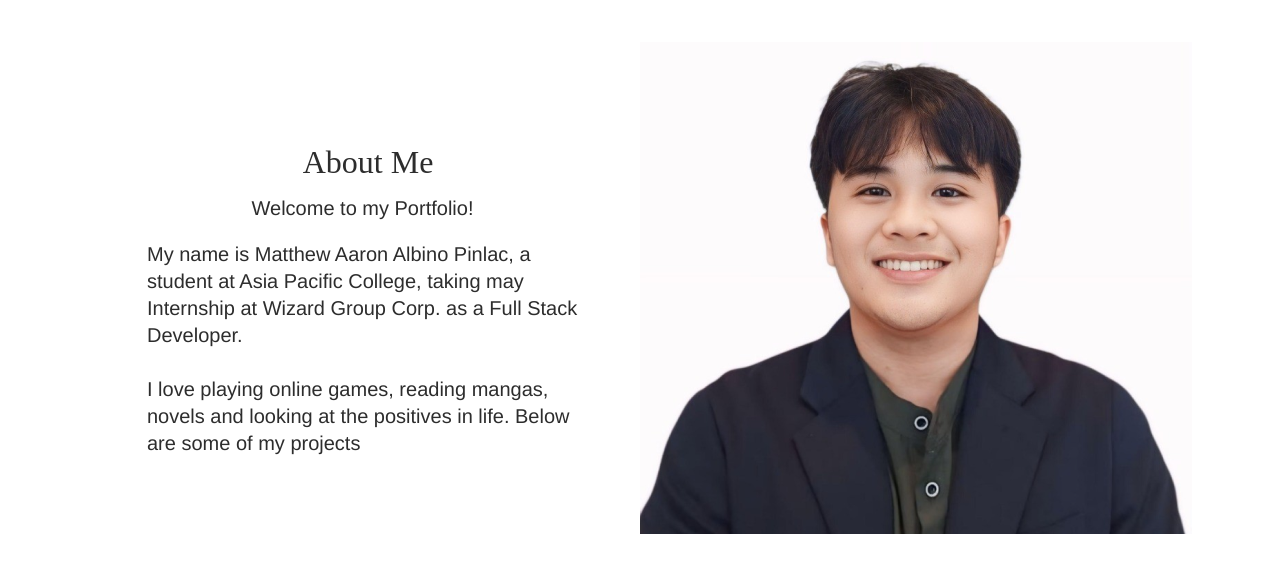
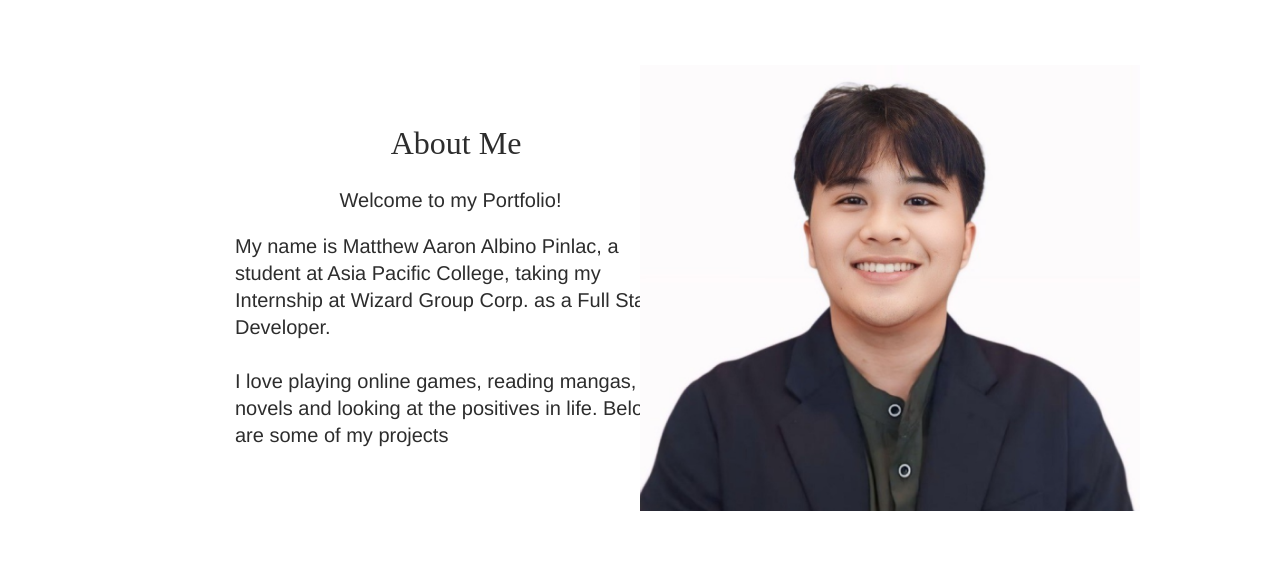
Before and after one commit to mapinlac/WebsitePortfolio, a plain HTML site: page index.html in a window 1280 px wide. Shown: the part 992-1560 px from the top of the page. Drawn offline with nearby package versions, Linux system fonts and the light colour scheme.

Commit message:
fixed about me

```diff
--- a/index.html
+++ b/index.html
@@ -37,16 +37,16 @@
                         <div class="headline-subhead">
                             <div class="text-wrapper">Welcome to my Portfolio!</div>
                             <p class="my-name-is-matthew">
-                                My name is Matthew Aaron Albino Pinlac, a student at Asia Pacific College, taking may Internship at
+                                My name is Matthew Aaron Albino Pinlac, a student at Asia Pacific College, taking my Internship at
                                 Wizard Group Corp. as a Full Stack Developer.<br /><br />I love playing online games, reading mangas,
                                 novels and looking at the positives in life. Below are some of my projects
                             </p>
                         </div>
                     </div>
-                <div class="div" style="font-size: 2em;">About Me</div>
+                    <div class="div" style="font-size: 2em;">About Me</div>
+                </div>
             </div>
             <img class="matz" src="img/matz 1.png" />
-            </div>
         </div>
 
 
--- a/style.css
+++ b/style.css
@@ -160,12 +160,12 @@ html {
 
 .about-me {
     display: flex;
-    flex-direction: column;
-    width: 1280px;
+    flex-direction: row; /* Align items horizontally */
+    width: 100%; /* Use full width */
     height: 800px;
     align-items: center;
-    justify-content: center;
-    gap: 10px;
+    justify-content: space-between; /* Space between skills and image */
+    gap: 5px; /* Reduce gap to make them almost touching */
     padding: 180px 140px;
     position: relative;
     background-color: #ffffff;
@@ -174,19 +174,15 @@ html {
 
 .about-me .skills {
     position: relative;
-    align-self: stretch;
-    width: 100%;
-    height: 492px;
-    margin-top: -26.00px;
-    margin-bottom: -26.00px;
+    width: 40%; /* Reduce width to make the image get closer */
+    height: auto;
+    margin-left: auto; /* Lean to the right side */
 }
 
 .about-me .skill {
-    position: absolute;
-    width: 441px;
-    height: 271px;
-    top: 205px;
-    left: 7px;
+    position: relative;
+    width: 100%;
+    height: auto;
     transition: all 0.2s ease;
 }
 
@@ -201,7 +197,6 @@ html {
     gap: 56px;
     position: absolute;
     top: -51px;
-    left: 0;
 }
 
 .about-me .headline-subhead {
@@ -216,7 +211,7 @@ html {
 .about-me .text-wrapper {
     position: relative;
     width: 431px;
-    margin-top: -1.00px;
+    margin-top: -50.00px;
     font-family: "Epilogue-Regular", Helvetica;
     font-weight: 400;
     color: var(--black);
@@ -241,7 +236,7 @@ html {
 .about-me .div {
     position: absolute;
     width: 250px;
-    top: -101px;
+    top: -161px;
     left: 96px;
     font-family: var(--h3-font-family);
     font-weight: var(--h3-font-weight);
@@ -254,11 +249,9 @@ html {
 }
 
 .about-me .matz {
-    position: absolute;
-    width: 552px;
-    height: 492px;
-    top: 0;
-    left: 500px;
+    position: relative;
+    width: 50%; /* Adjust width to fit content */
+    height: auto;
     object-fit: cover;
 }
 
@@ -574,18 +567,36 @@ html {
 .section {
     width: 100%;
     height: 100vh; /* Ensure each section fits within one screen height */
-    display: flex;
-    flex-direction: column;
-    justify-content: center;
-    align-items: center;
 }
 
-#about-me-section,
+
 #wizard-projects-section,
 #school-projects-section {
     justify-content: flex-start; /* Align content at the top */
 }
 
+#school-projects-section {
+    justify-content: flex-start; /* Align content at the top */
+    margin-top: 100px; /* Add space at the top */
+}
+
 #contact-section {
     justify-content: center; /* Center content */
 }
+
+@media (max-width: 768px) {
+    .about-me {
+        flex-direction: column; /* Change to column for smaller screens */
+        align-items: center;
+        justify-content: center;
+    }
+
+    .about-me .skills, .about-me .matz {
+        width: 100%; /* Ensure full width on smaller screens */
+        margin-left: 0; /* Remove margin on smaller screens */
+    }
+
+    .about-me .matz {
+        margin-top: 20px; /* Add margin-top for spacing */
+    }
+}
```
